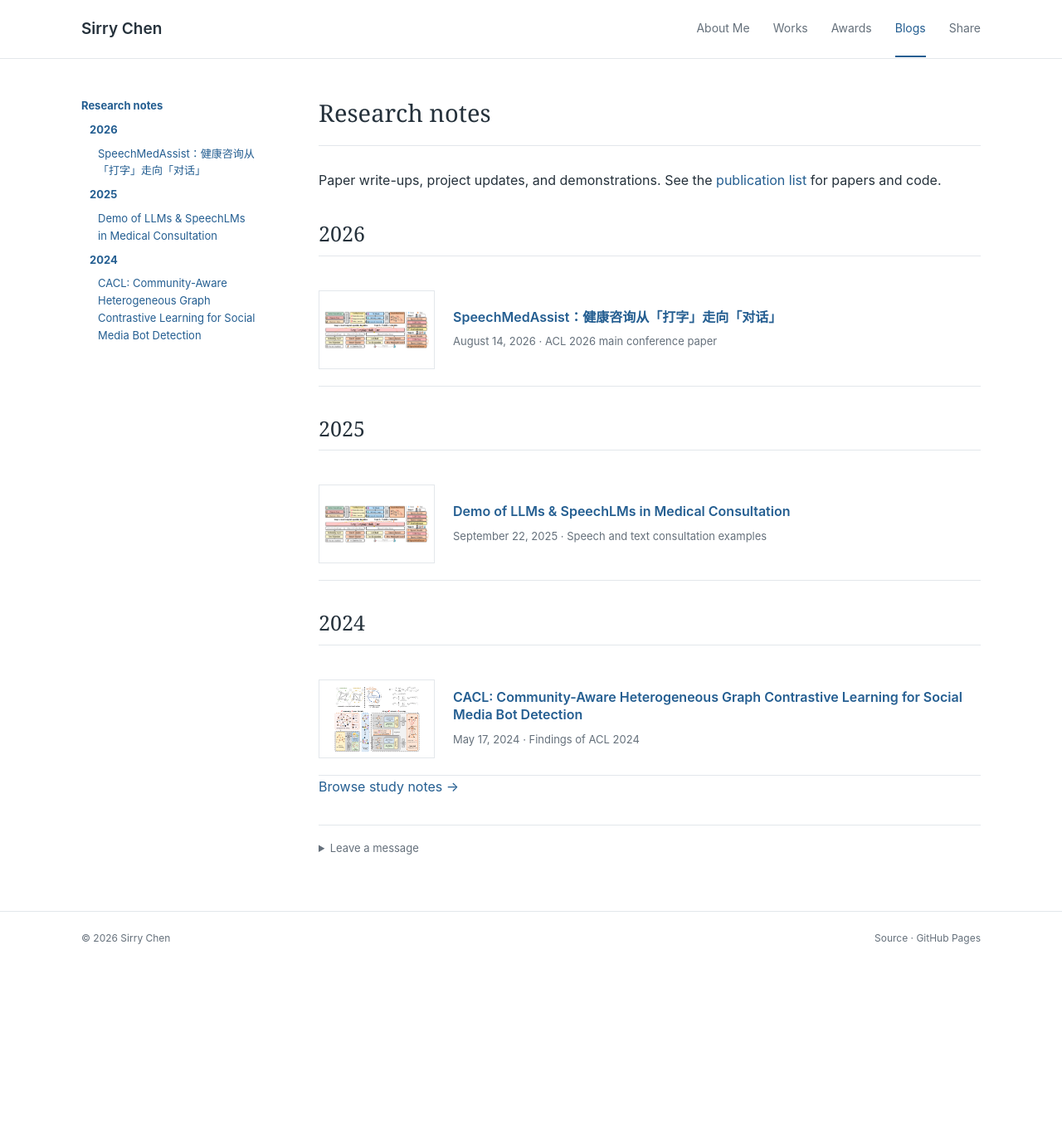
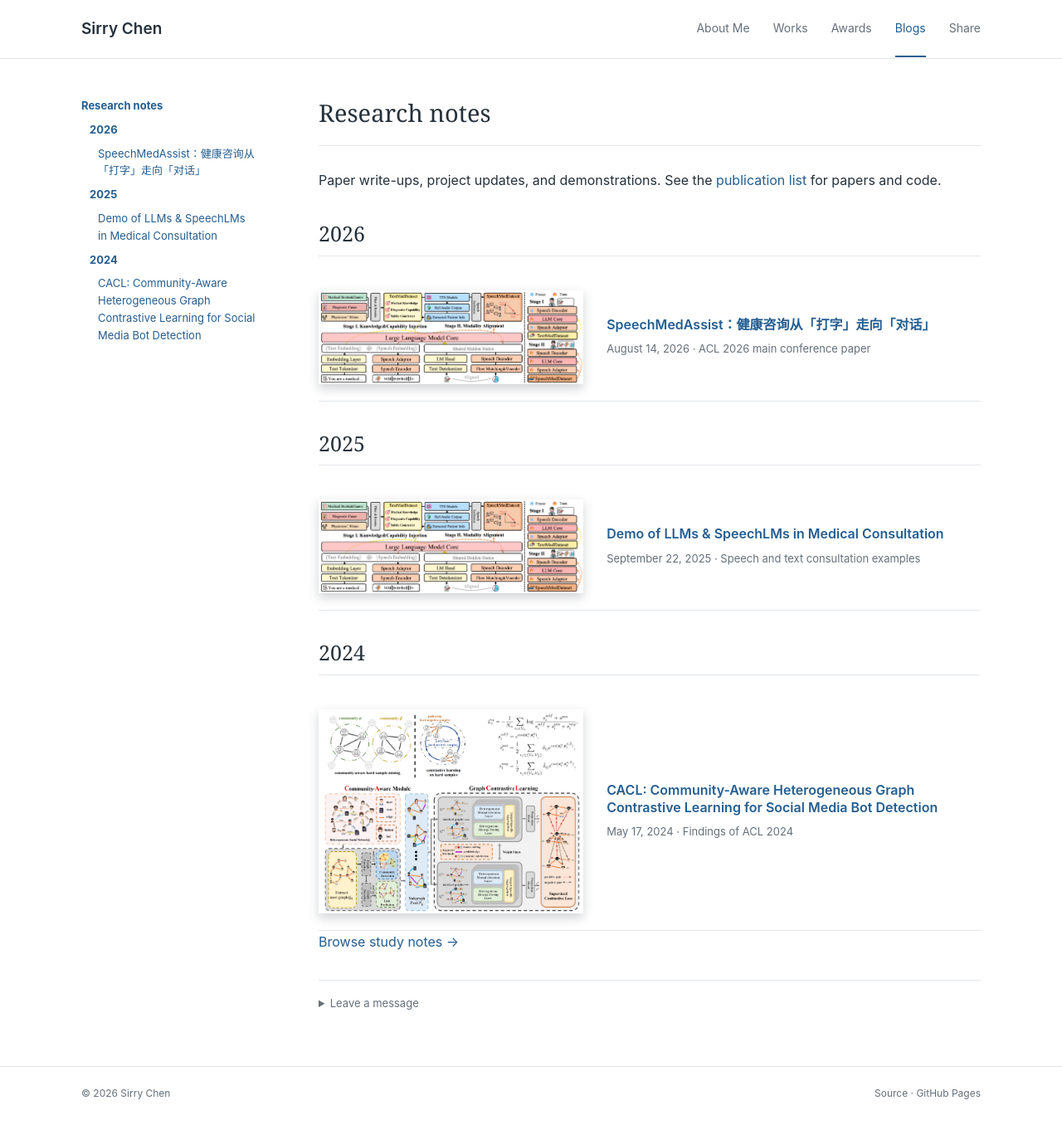
Before and after one commit to SirryChen/SirryChen.github.io, a Jekyll site: the page built from blogs.md, in a window 1280 px wide and 1356 px high. Shown: the whole window at 83% size. Built offline with Jekyll 4.4.1, drawn with Linux system fonts in a browser that asks for light colours; comment, search, counter and statistics services are not loaded.

Commit message:
Restore Tom favicon and enlarge illustrated previews

```diff
--- a/_config.yml
+++ b/_config.yml
@@ -6,7 +6,7 @@ lang: en
 owner:
   name: Sirry Chen
   chinese_name: 陈思远
-  avatar: sirry.jpg
+  avatar: profile-sketch.png
   role: Ph.D. Student
   affiliation: Fudan University
   lab: Data Intelligence and Social Computing Lab
--- a/_includes/head.html
+++ b/_includes/head.html
@@ -10,13 +10,14 @@
 <meta property="og:url" content="{{ page.url | replace: 'index.html', '' | absolute_url }}">
 <meta property="og:site_name" content="{{ site.title | escape }}">
 <meta property="og:type" content="{% if page.layout == 'post' %}article{% else %}website{% endif %}">
-<meta property="og:image" content="{{ '/images/sirry.jpg' | absolute_url }}">
+<meta property="og:image" content="{{ '/images/' | append: site.owner.avatar | absolute_url }}">
 <meta name="twitter:card" content="summary">
 <meta name="twitter:creator" content="@{{ site.owner.twitter }}">
 <meta name="twitter:title" content="{{ page_title | escape }}">
 <meta name="twitter:description" content="{{ description | escape }}">
-<meta name="twitter:image" content="{{ '/images/sirry.jpg' | absolute_url }}">
-<link rel="icon" href="{{ '/assets/favicon.svg' | relative_url }}" type="image/svg+xml">
+<meta name="twitter:image" content="{{ '/images/' | append: site.owner.avatar | absolute_url }}">
+<link rel="icon" href="{{ '/images/cat.ico' | relative_url }}" type="image/x-icon">
+<link rel="apple-touch-icon" href="{{ '/images/cat.jpg' | relative_url }}">
 <link rel="stylesheet" href="{{ '/assets/css/academic.css' | relative_url }}">
 {% if page.mathjax %}{% include latex.html %}{% endif %}
 {% if site.google_analytics %}
--- a/assets/css/academic.css
+++ b/assets/css/academic.css
@@ -34,7 +34,7 @@ h4, h5, h6 { font-size: 16px; margin: 20px 0 10px; }
 .site-shell { max-width: 1140px; margin: 0 auto; padding: 46px 28px 64px; display: grid; grid-template-columns: 220px minmax(0, 1fr); gap: 66px; align-items: start; }
 .profile { position: sticky; top: 108px; align-self: start; max-height: calc(100vh - 130px); overflow-y: auto; scrollbar-width: thin; padding-right: 6px; font-size: 14px; line-height: 1.6; }
 .portrait-link { display: block; width: 190px; }
-.portrait { width: 190px; height: 190px; object-fit: cover; object-position: 50% 40%; border-radius: 4px; display: block; }
+.portrait { width: 190px; height: 190px; object-fit: cover; object-position: center; border-radius: 4px; display: block; }
 .profile-name { font-family: var(--body-font); font-size: 24px; font-weight: 600; margin: 22px 0 0; }
 .chinese-name { font-size: 16px; margin: 2px 0 14px; letter-spacing: .08em; }
 .profile-role { margin: 0 0 12px; }
@@ -55,10 +55,10 @@ main:focus { outline: none; }
 .news-list { list-style: none; margin: 0; padding: 0; font-size: 14px; }
 .news-list li { display: grid; grid-template-columns: 70px minmax(0, 1fr); gap: 18px; margin-bottom: 13px; }
 .news-date { color: var(--muted); font-variant-numeric: tabular-nums; padding-top: 1px; }
-.publication { display: grid; grid-template-columns: 170px minmax(0, 1fr); gap: 24px; margin-bottom: 29px; padding-bottom: 28px; border-bottom: 1px solid var(--line); }
+.publication { display: grid; grid-template-columns: 40% minmax(0, 1fr); gap: 28px; align-items: center; margin-bottom: 29px; padding-bottom: 28px; border-bottom: 1px solid var(--line); }
 .publication:last-child { margin-bottom: 0; padding-bottom: 0; border: 0; }
-.publication-figure { padding-top: 5px; }
-.publication-figure img { width: 100%; height: 125px; object-fit: contain; object-position: center; border: 1px solid var(--line); padding: 8px; background: var(--paper); }
+.publication-figure { display: block; }
+.publication-figure img { display: block; width: 100%; height: auto; border: 0; padding: 0; background: var(--paper); box-shadow: 0 5px 12px rgba(37, 49, 59, .22); }
 .publication-venue { margin-bottom: 7px; font-size: 12px; font-weight: 600; color: var(--blue); }
 .publication-venue span { color: var(--muted); font-weight: 400; }
 .publication h3 { font-size: 16px; line-height: 1.5; margin-bottom: 7px; }
@@ -108,8 +108,8 @@ summary { cursor: pointer; color: var(--muted); font-size: 13px; }
 .article-toc nav { max-height: 24vh; overflow-y: auto; padding: 10px 4px 0 0; }
 .article-toc a { display: block; font-size: 12px; color: var(--muted); margin: 7px 0; line-height: 1.5; }
 .article-toc a.toc-subheading { margin-left: 12px; }
-.note-entry { display: grid; grid-template-columns: 140px minmax(0, 1fr); gap: 22px; padding: 20px 0; border-bottom: 1px solid var(--line); align-items: center; }
-.note-image img { width: 140px; height: 95px; object-fit: contain; border: 1px solid var(--line); padding: 6px; display: block; }
+.note-entry { display: grid; grid-template-columns: 40% minmax(0, 1fr); gap: 28px; padding: 20px 0; border-bottom: 1px solid var(--line); align-items: center; }
+.note-image img { width: 100%; height: auto; border: 0; padding: 0; display: block; background: var(--paper); box-shadow: 0 5px 12px rgba(37, 49, 59, .22); }
 .prose .note-entry h3 { font-size: 16px; margin: 0 0 8px; }
 .note-entry p { font-size: 13px; margin: 0; color: var(--muted); }
 .comments { margin-top: 32px; border-top: 1px solid var(--line); padding-top: 16px; }
@@ -117,7 +117,7 @@ summary { cursor: pointer; color: var(--muted); font-size: 13px; }
   .site-shell { grid-template-columns: 190px minmax(0, 1fr); gap: 38px; }
   .portrait, .portrait-link { width: 170px; }
   .portrait { height: 170px; }
-  .publication { grid-template-columns: 140px minmax(0, 1fr); gap: 18px; }
+  .publication, .note-entry { grid-template-columns: 40% minmax(0, 1fr); gap: 22px; }
   .education-item { grid-template-columns: 130px minmax(0, 1fr); gap: 15px; }
   .resource-list { grid-template-columns: 1fr; gap: 16px; }
   .resource-list span { font-size: 13px; }
@@ -147,7 +147,7 @@ summary { cursor: pointer; color: var(--muted); font-size: 13px; }
   .home-section { scroll-margin-top: 124px; margin-bottom: 32px; }
   .about-section h1, .page-heading h1 { font-size: 27px; }
   h2 { font-size: 24px; }
-  .publication { grid-template-columns: 135px minmax(0, 1fr); gap: 18px; }
+  .publication, .note-entry { grid-template-columns: 40% minmax(0, 1fr); gap: 22px; }
   .education-item { grid-template-columns: 140px minmax(0, 1fr); }
   .footer-inner { padding: 20px 22px; flex-wrap: wrap; font-size: 11px; }
   .article-content [id] { scroll-margin-top: 124px; }
@@ -158,13 +158,11 @@ summary { cursor: pointer; color: var(--muted); font-size: 13px; }
   .site-nav a { font-size: 12px; }
   .news-list { font-size: 13px; }
   .news-list li { grid-template-columns: 58px minmax(0, 1fr); gap: 12px; }
-  .publication { display: block; }
-  .publication-figure { display: none; }
+  .publication, .note-entry { display: block; }
+  .publication-figure, .note-image { display: block; width: 100%; margin-bottom: 20px; }
   .publication h3 { font-size: 15px; }
   .education-item { display: block; margin-bottom: 24px; }
   .education-date { margin-bottom: 7px; }
-  .note-entry { grid-template-columns: 90px minmax(0, 1fr); gap: 14px; }
-  .note-image img { width: 90px; height: 75px; }
   .prose .note-entry h3 { font-size: 14px; }
 }
 @media (prefers-reduced-motion: reduce) { *, *::before, *::after { scroll-behavior: auto !important; animation: none !important; transition: none !important; } }
```
Also changed, not shown: 1 other file.
